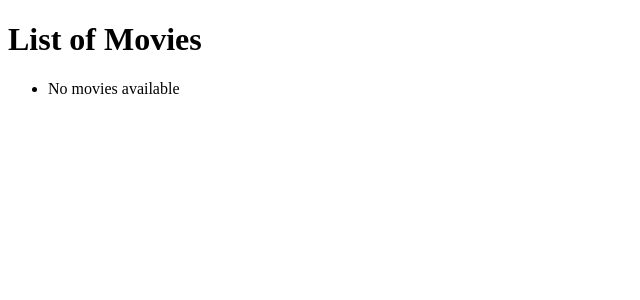
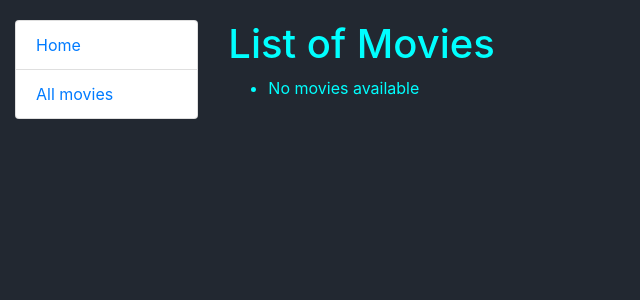
Before and after one commit to nsdNite/movie_management_site, a Django app: page /movies/ in a window 1280 px wide. Shown: the top 300 px of the page, without its empty margins (0-640 px from the left). Run offline with Django 5.2, Linux system fonts and the light colour scheme; data that the repository does not hold is empty.

Commit message:
Update css style, update templates
Frontend finalized

```diff
--- a/movie_service/views.py
+++ b/movie_service/views.py
@@ -30,9 +30,6 @@ class MovieListView(generic.ListView):
     model = Movie
     paginate_by = 25
 
-    def get_queryset(self):
-        return Movie.objects.all()
-
 
 class MovieDetailView(generic.DetailView):
     model = Movie
--- /dev/null
+++ b/static/css/styles.css
@@ -0,0 +1,11 @@
+
+.link-to-page {
+    float: right;
+    margin: 0 2px 0 2px;
+}
+
+body {
+    margin-top: 20px;
+    color: cyan;
+    background: #222831;
+}
--- /dev/null
+++ b/templates/base.html
@@ -0,0 +1,37 @@
+<!DOCTYPE html>
+<html lang="en">
+
+<head>
+	{% block title %}<title>Movie Database</title>{% endblock %}
+	<meta charset="utf-8">
+	<meta name="viewport" content="width=device-width, initial-scale=1">
+	<link rel="stylesheet"
+		  href="https://cdn.jsdelivr.net/npm/bootstrap@4.5.3/dist/css/bootstrap.min.css"
+		  integrity="sha384-TX8t27EcRE3e/ihU7zmQxVncDAy5uIKz4rEkgIXeMed4M0jlfIDPvg6uqKI2xXr2"
+		  crossorigin="anonymous">
+	{% load static %}
+	<link rel="stylesheet" href="{% static 'css/styles.css' %}">
+</head>
+
+<body>
+<div class="container-fluid">
+	<div class="row">
+		<div class="col-sm-2">
+
+			{% block sidebar %}
+				{% include "includes/sidebar.html" %}
+			{% endblock %}
+
+		</div>
+		<div class="col-sm-10 ">
+
+			{% block content %}{% endblock %}
+			{% block pagination %}
+				{% include "includes/pagination.html" %}
+			{% endblock %}
+		</div>
+	</div>
+</div>
+</body>
+
+</html>
--- /dev/null
+++ b/templates/includes/pagination.html
@@ -0,0 +1,17 @@
+{% if is_paginated %}
+  <ul class="pagination">
+    {% if page_obj.has_previous %}
+      <li class="page-item">
+        <a href="?page= {{ page_obj.previous_page_number }}" class="page-link">prev</a>
+      </li>
+    {% endif %}
+    <li class="page-item active">
+      <span class="page-link">{{ page_obj.number }} of {{ paginator.num_pages }}</span>
+    </li>
+    {% if page_obj.has_next %}
+      <li class="page-item">
+        <a href="?page= {{ page_obj.next_page_number }}" class="page-link">next</a>
+      </li>
+    {% endif %}
+  </ul>
+{% endif %}
--- /dev/null
+++ b/templates/includes/sidebar.html
@@ -0,0 +1,4 @@
+<ul class="sidebar-nav list-group">
+  <li class="list-group-item"><a href="{% url 'index' %}">Home</a></li>
+  <li class="list-group-item"><a href="{% url 'movie-list' %}">All movies</a></li>
+</ul>
--- a/templates/movie_service/movie_list.html
+++ b/templates/movie_service/movie_list.html
@@ -1,51 +1,15 @@
-<!DOCTYPE html>
-<html lang="en">
-<head>
-    <meta charset="UTF-8">
-    <title>List of Movies</title>
-</head>
+{% extends "base.html" %}
+{% block content %}
 	<body>
 	<h1>List of Movies</h1>
-
 	<ul>
 		{% for movie in object_list %}
 			<li>
-            <a href="{% url 'movie-detail' movie.pk %}">{{ movie.title }}</a>
-            <p>Release Date: {{ movie.formatted_release_date }}</p>
-            <p>Director(s):
-                {% for director in movie.director.all %}
-                    {{ director.first_name }} {{ director.last_name }}{% if not forloop.last %}, {% endif %}
-                {% endfor %}
-            </p>
-            <p>Actors:
-                {% for actor in movie.actors.all %}
-                    {{ actor.first_name }} {{ actor.last_name }}{% if not forloop.last %}, {% endif %}
-                {% endfor %}
-            </p>
+				<h5><a href="{% url 'movie-detail' movie.pk %}">{{ movie.title }} ({{ movie.formatted_release_date }})</a></h5>
 			</li>
 		{% empty %}
 			<li>No movies available</li>
 		{% endfor %}
 	</ul>
-
-    {% if is_paginated %}
-    <div class="pagination">
-        <span class="step-links">
-            {% if page_obj.has_previous %}
-                <a href="?page=1">&laquo; first</a>
-                <a href="?page={{ page_obj.previous_page_number }}">previous</a>
-            {% endif %}
-
-            <span class="current">
-                Page {{ page_obj.number }} of {{ page_obj.paginator.num_pages }}.
-            </span>
-
-            {% if page_obj.has_next %}
-                <a href="?page={{ page_obj.next_page_number }}">next</a>
-                <a href="?page={{ page_obj.paginator.num_pages }}">last &raquo;</a>
-            {% endif %}
-        </span>
-    </div>
-    {% endif %}
 	</body>
-</html>
+{% endblock %}
```
Also changed, not shown: movie_api_test/settings.py (+12 -0 lines), templates/movie_service/index.html (+4 -7 lines), templates/movie_service/movie_detail.html (+3 -7 lines), 1 other file. Lines whose indentation alone changed are shown as unchanged.
